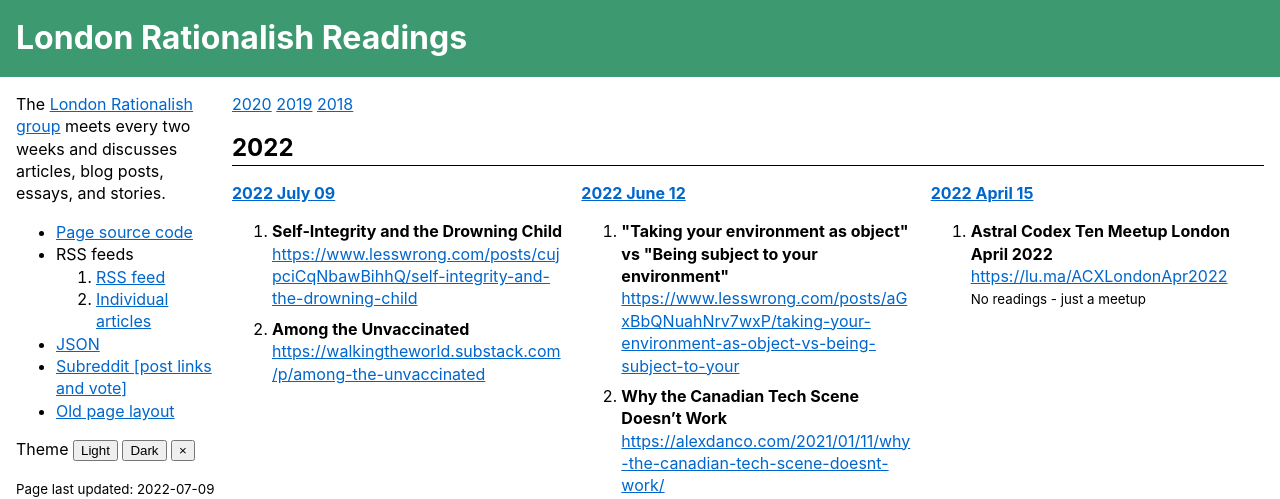
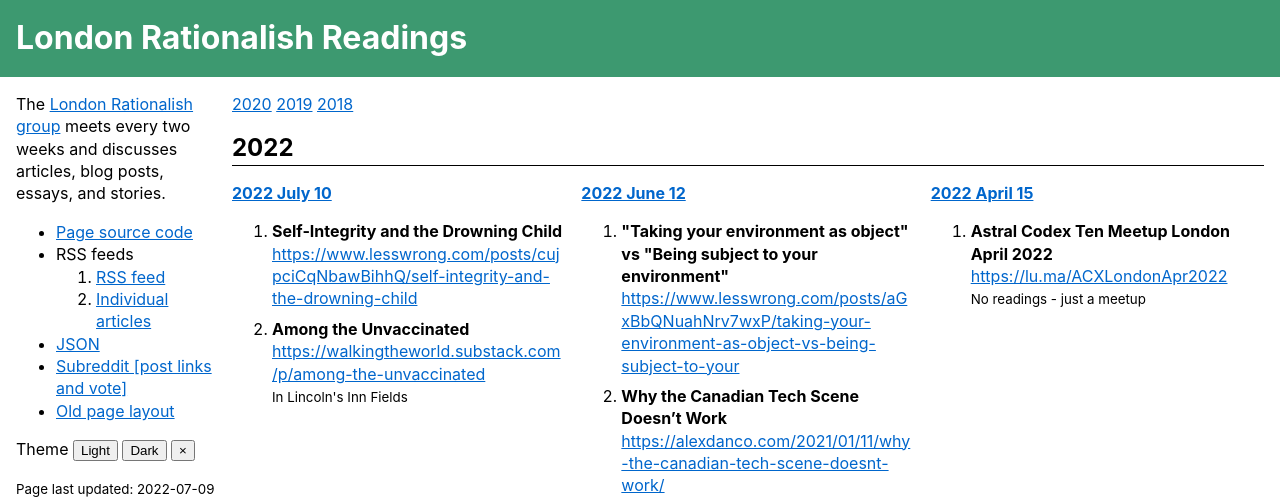
Before and after one commit to sackeyjason/london-rationalish-readings, a Jekyll site: the page built from index.html, in a window 1280 px wide and 900 px high. Shown: the top 499 px of the window. Built offline with Jekyll 4.4.1, drawn with Linux system fonts in a browser that asks for light colours.

Commit message:
fix date

```diff
--- a/_data/list.yaml
+++ b/_data/list.yaml
@@ -1,10 +1,11 @@
 meetings:
-- date: 2022.07.09
+- date: 2022.07.10
   list:
   - title: "Self-Integrity and the Drowning Child"
     link: https://www.lesswrong.com/posts/cujpciCqNbawBihhQ/self-integrity-and-the-drowning-child
   - title: "Among the Unvaccinated"
     link: https://walkingtheworld.substack.com/p/among-the-unvaccinated
+    note: "In Lincoln's Inn Fields"
 - date: 2022.06.12
   list:
   - title: '"Taking your environment as object" vs "Being subject to your environment"'
```
